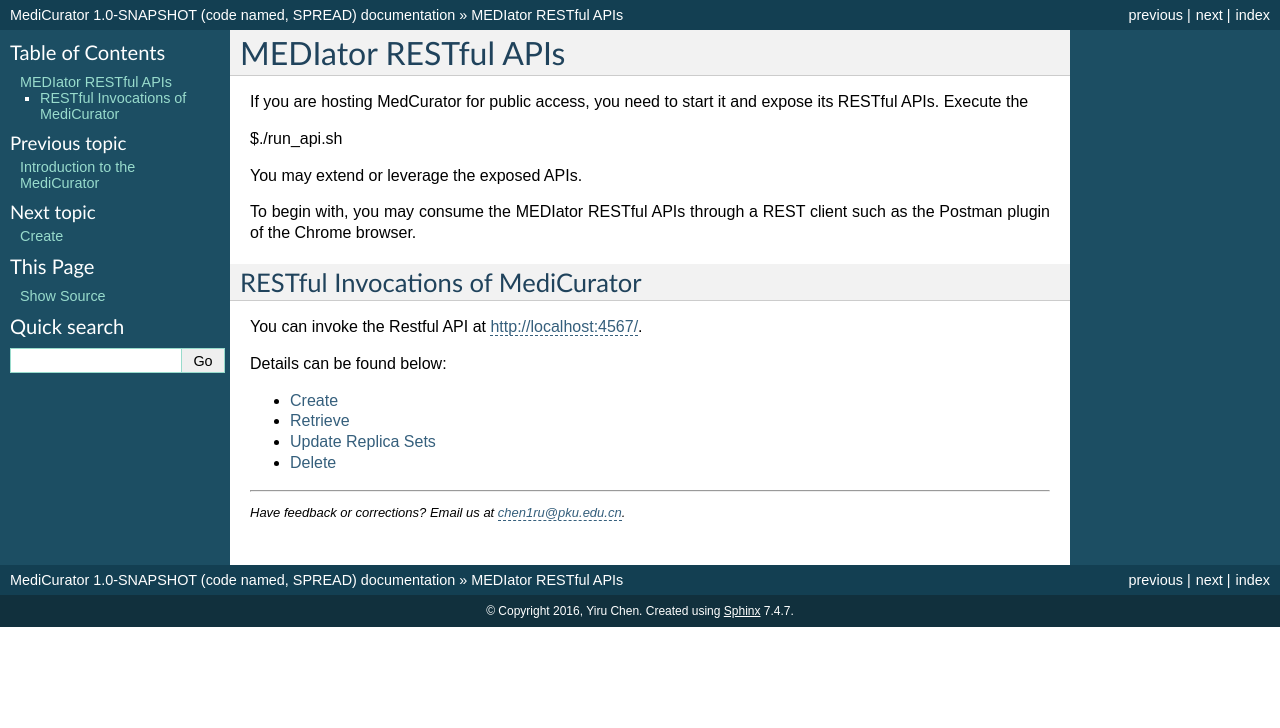
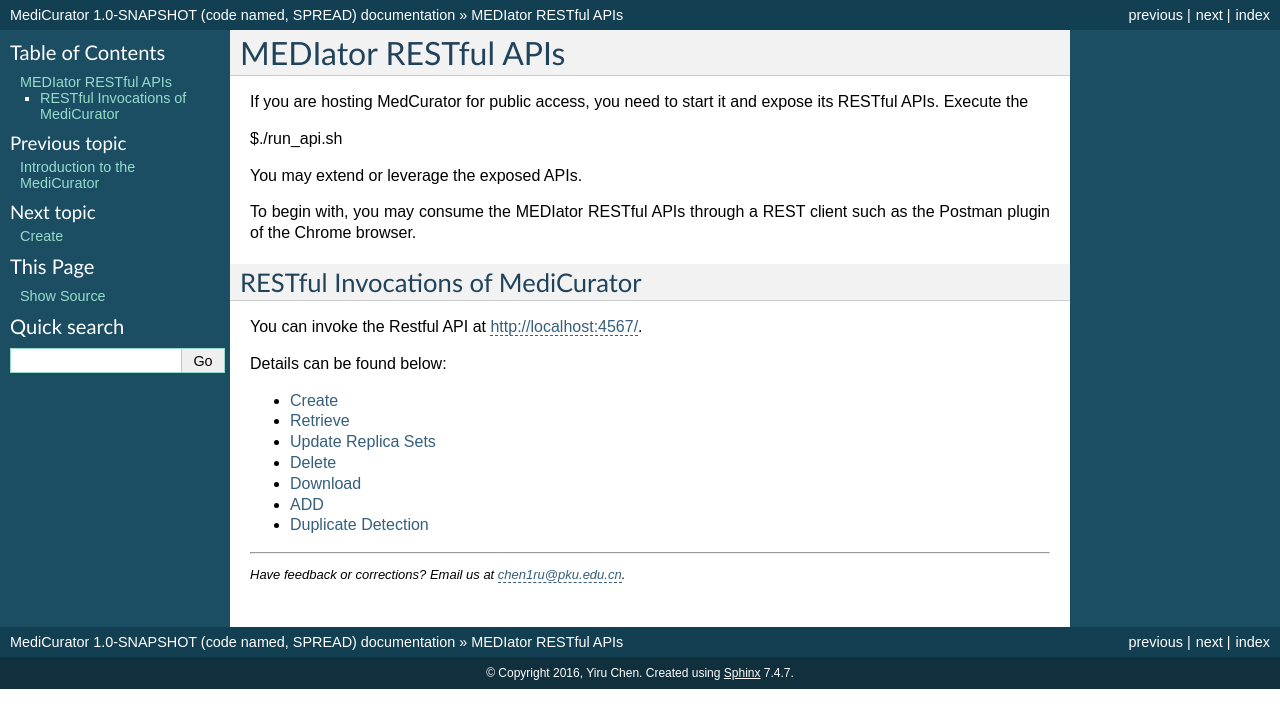
Before and after one commit to Ireneruru/MediCurator-Readthedocs, a Sphinx documentation site: the page built from docs/source/sections/MediCurator-REST-API.rst, in a window 1280 px wide. Shown: the top 728 px of the page. Built offline with Sphinx 7.4.7, drawn with Linux system fonts in a browser that asks for light colours; pages that are not in the unit, such as notebooks, are missing from menus.

Commit message:
document

```diff
--- a/docs/source/index.rst
+++ b/docs/source/index.rst
@@ -67,7 +67,8 @@ MediCurator Installation
 
 .. toctree::
    :maxdepth: 2
-   sections/Installation
+
+    sections/Installation
 
 
 MediCurator for Users
--- a/docs/source/sections/MediCurator-REST-API.rst
+++ b/docs/source/sections/MediCurator-REST-API.rst
@@ -25,3 +25,6 @@ Details can be found below:
    restapi/Retrieve
    restapi/Update
    restapi/Delete
+   restapi/download
+   restapi/add
+   restapi/duplicate
```
